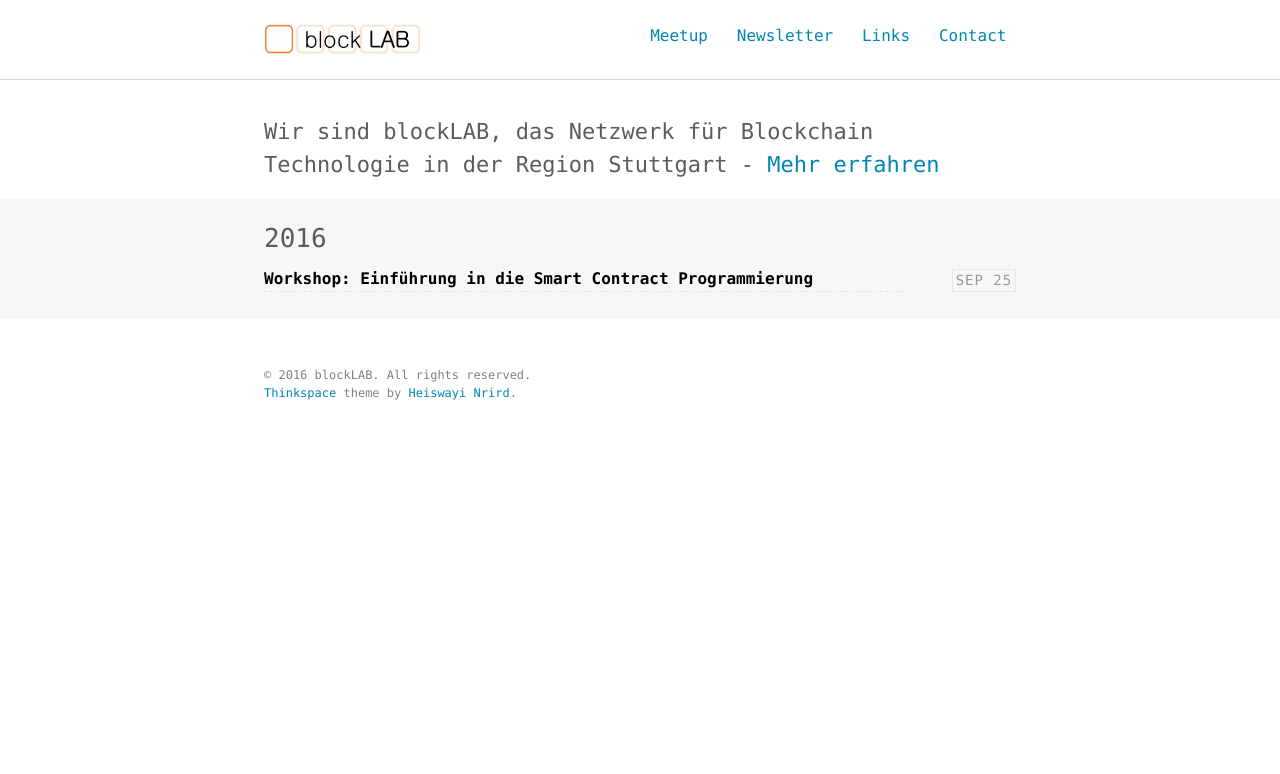
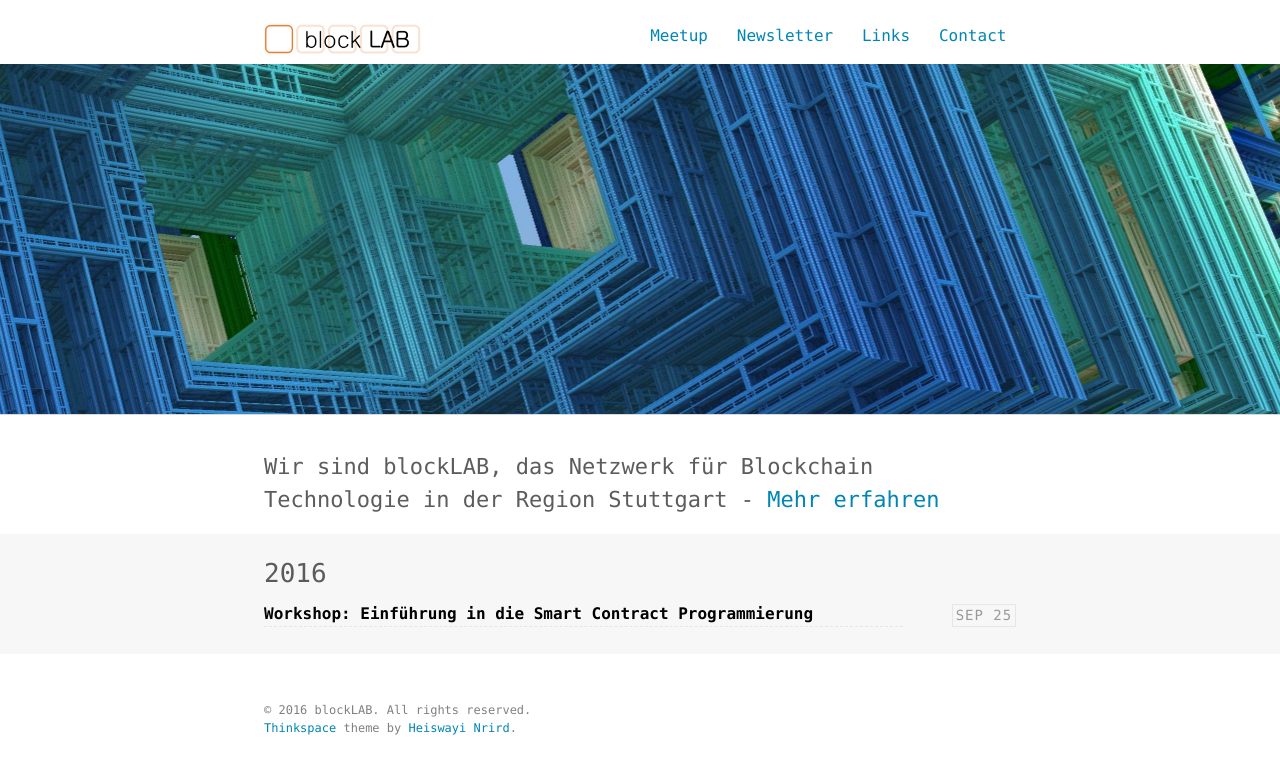
Before and after one commit to blocklab/site, a Jekyll site: the page built from index.html, in a window 1280 px wide. Shown: the top 774 px of the page. Built offline with Jekyll 4.4.1, drawn with Linux system fonts in a browser that asks for light colours.

Commit message:
add jumbotron image

```diff
--- a/_includes/header.html
+++ b/_includes/header.html
@@ -1,3 +1,7 @@
 <header class="site-header">
   {% include nav.html %}
+  <div class="jumbotron jumbotron-panel">
+    <div class="container">
+    </div>
+  </div>
 </header>
--- a/assets/scss/_layout.scss
+++ b/assets/scss/_layout.scss
@@ -261,6 +261,15 @@ hr {
   margin-top: $base-spacing * 2;
 }
 
+.jumbotron-panel {
+  background: url("/assets/images/jumbotron_cubes.jpg") no-repeat center center;
+  height: 350px;
+  background-size: cover;
+  width: auto;
+  z-index: 1;
+  position: relative;
+}
+
 // This applies from 0px to 600px
 @media (max-width: 600px) {
   .date-label {
```
Also changed, not shown: assets/images/jumbotron_cubes.jpg (added).
